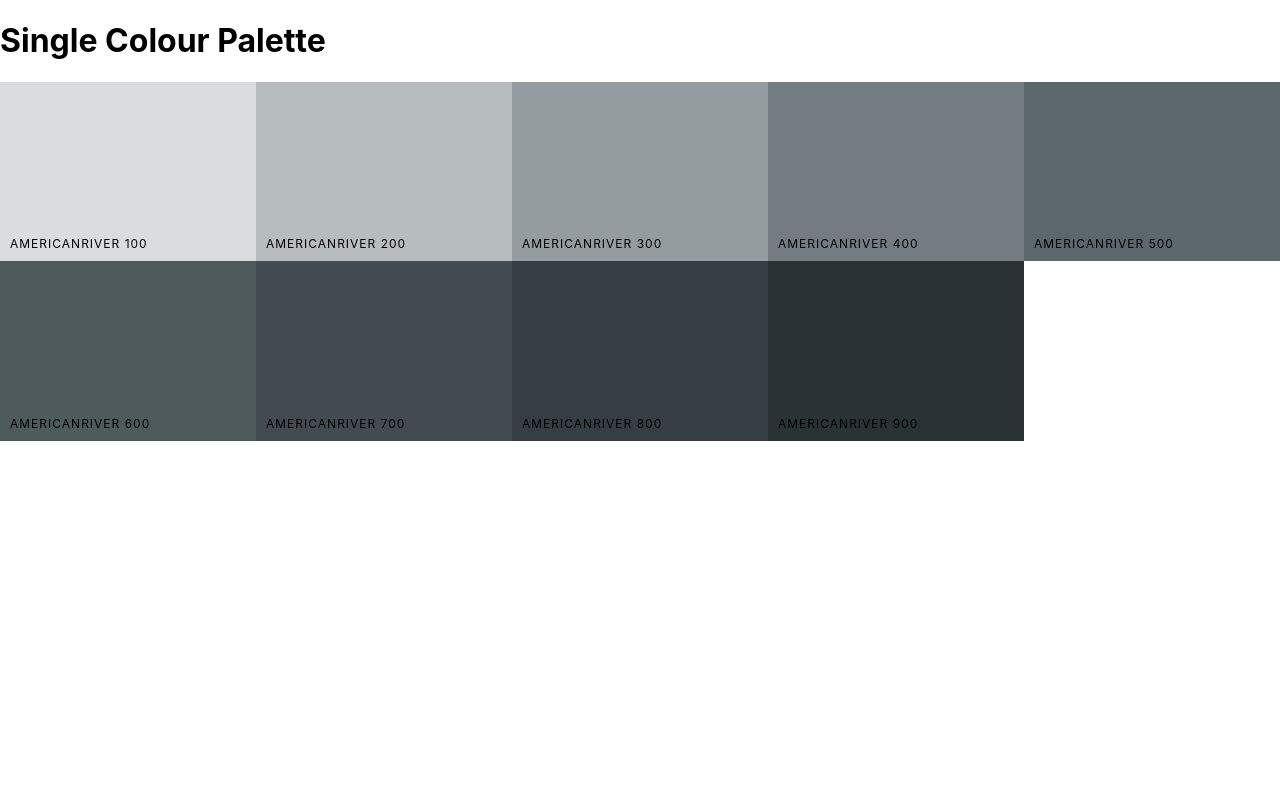
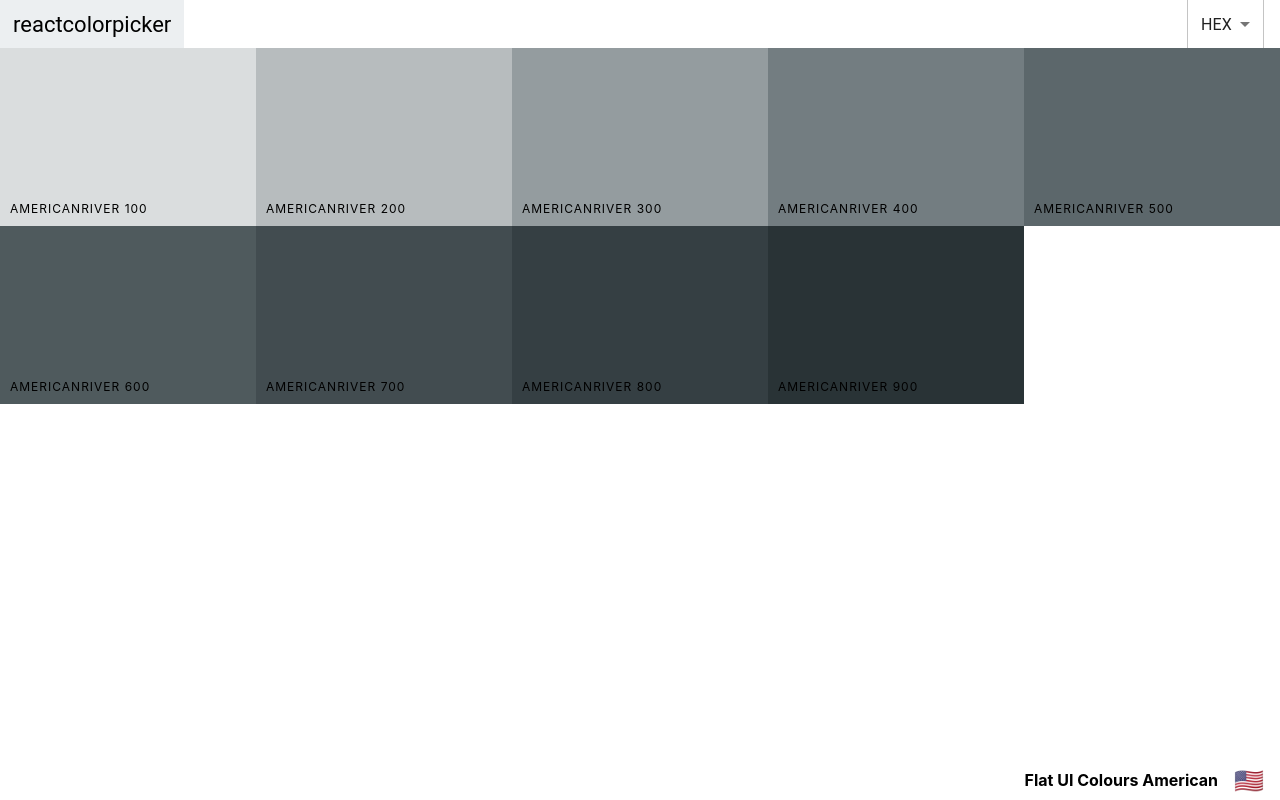
Before and after one commit to 1nandagopal/colours, a React (Create React App) app: page /palette/flat-ui-colours-american/americanriver in a window 1280 px wide. Built offline with nearby package versions, Linux system fonts and the light colour scheme.

Commit message:
Created a seperate Footer component. Added Navar and Footer to SingleColourPalette

```diff
--- a/src/Navbar.js
+++ b/src/Navbar.js
@@ -31,6 +31,8 @@ export default class Navbar extends Component {
         <div className="logo">
           <Link to="/">reactcolorpicker</Link>
         </div>
+
+        {this.props.level && (
           <div className="slider-container">
             <span>Level: {this.props.level}</span>
             <div className="slider">
@@ -43,6 +45,8 @@ export default class Navbar extends Component {
               />
             </div>
           </div>
+        )}
+
         <div className="select-container">
           <Select
             value={this.state.colourFormat}
--- a/src/Palette.js
+++ b/src/Palette.js
@@ -3,6 +3,7 @@ import ColourBox from "./ColourBox";
 
 import "./Palette.css";
 import Navbar from "./Navbar";
+import PaletteFooter from "./PaletteFooter";
 
 export default class Palette extends Component {
   constructor(props) {
@@ -41,10 +42,10 @@ export default class Palette extends Component {
           changeColourFormat={this.changeColourFormat}
         />
         <div className="Palette-colours">{colourBoxes}</div>
-        <footer className="Palette-footer">
-          {this.props.palette.paletteName}
-          <span className="emoji">{this.props.palette.emoji}</span>
-        </footer>
+        <PaletteFooter
+          paletteName={this.props.palette.paletteName}
+          emoji={this.props.palette.emoji}
+        />
       </div>
     );
   }
--- /dev/null
+++ b/src/PaletteFooter.js
@@ -0,0 +1,12 @@
+import { Component } from "react";
+
+export default class PaletteFooter extends Component {
+  render() {
+    return (
+      <footer className="Palette-footer">
+        {this.props.paletteName}
+        <span className="emoji">{this.props.emoji}</span>
+      </footer>
+    );
+  }
+}
--- a/src/SingleColourPalette.js
+++ b/src/SingleColourPalette.js
@@ -1,9 +1,13 @@
 import { Component } from "react";
 import ColourBox from "./ColourBox";
+import Navbar from "./Navbar";
+import PaletteFooter from "./PaletteFooter";
 
 class SingleColourPalette extends Component {
   constructor(props) {
     super(props);
+    this.state = { colourFormat: "hex" };
+    this.changeColourFormat = this.changeColourFormat.bind(this);
     this.shades = this.gatherShades(this.props.palette, this.props.colourId);
   }
 
@@ -18,11 +22,15 @@ class SingleColourPalette extends Component {
     return shades.slice(1);
   }
 
+  changeColourFormat(newFormat) {
+    this.setState({ colourFormat: newFormat });
+  }
+
   render() {
     const colourBoxes = this.shades.map((colour) => (
       <ColourBox
         name={colour.name}
-        background={colour.hex}
+        background={colour[this.state.colourFormat]}
         key={colour.name}
         showLink={false}
       />
@@ -30,8 +38,12 @@ class SingleColourPalette extends Component {
     console.log(this.shades);
     return (
       <div className="Palette">
-        <h1>Single Colour Palette</h1>
+        <Navbar level={false} changeColourFormat={this.changeColourFormat} />
         <div className="Palette-colours">{colourBoxes}</div>
+        <PaletteFooter
+          paletteName={this.props.palette.paletteName}
+          emoji={this.props.palette.emoji}
+        />
       </div>
     );
   }
```
Lines whose indentation alone changed are shown as unchanged.
